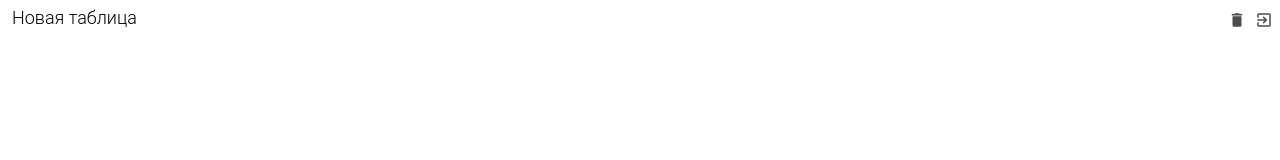
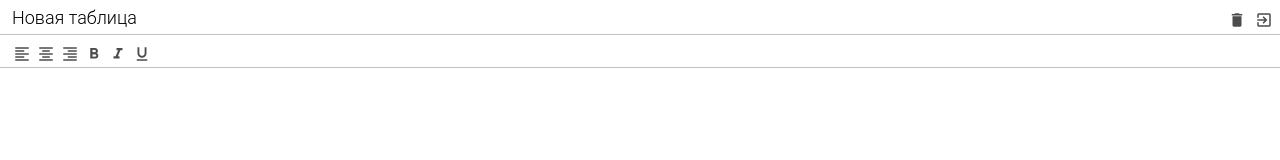
Before and after one commit to MasterVen/exel-JS-project, a website built with webpack: page src/index.html in a window 1280 px wide. Built offline with nearby package versions, Linux system fonts and the light colour scheme.

Commit message:
toolbar layout was created

```diff
--- a/src/index.html
+++ b/src/index.html
@@ -28,7 +28,26 @@
             </div>
           </div>
         </div>
-        <div class="exel__toolbar"></div>
+        <div class="exel__toolbar">
+          <div class="button">
+            <span class="material-icons">format_align_left</span>
+          </div>
+          <div class="button">
+            <span class="material-icons">format_align_center</span>
+          </div>
+          <div class="button">
+            <span class="material-icons">format_align_right</span>
+          </div>
+          <div class="button">
+            <span class="material-icons">format_bold</span>
+          </div>
+          <div class="button">
+            <span class="material-icons">format_italic</span>
+          </div>
+          <div class="button">
+            <span class="material-icons">format_underline</span>
+          </div>
+        </div>
         <div class="exel__formula"></div>
         <div class="exel__table"></div>
       </div>
--- a/src/scss/_variables.scss
+++ b/src/scss/_variables.scss
@@ -1,2 +1,3 @@
 $header-height: 34px;
+$toolbar-height: 34px;
 $border-color: #c0c0c0;
--- a/src/scss/toolbar.scss
+++ b/src/scss/toolbar.scss
@@ -2,4 +2,16 @@
 @import 'mixins';
 
 .exel__toolbar {
+  position: absolute;
+  left: 0;
+  right: 0;
+  top: $header-height;
+  height: $toolbar-height;
+  border-top: 1px solid $border-color;
+  border-bottom: 1px solid $border-color;
+  padding: 7px 10px;
+  display: flex;
+  .button {
+    @include button();
+  }
 }
```
